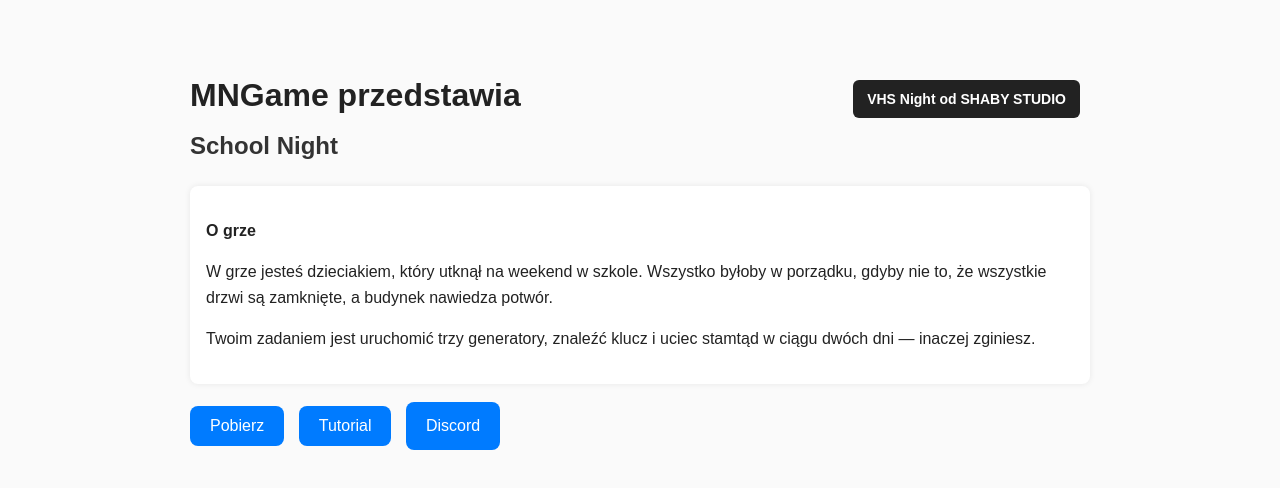
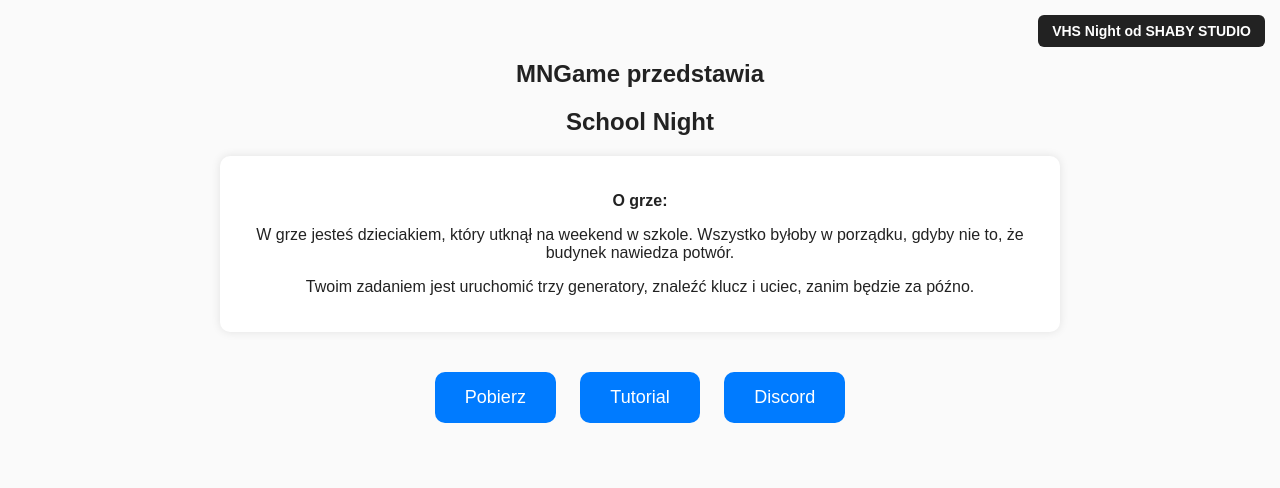
Before and after one commit to magick9k/MNGame-Studio, a plain HTML site: page index.html in a window 1280 px wide. Drawn offline with Linux system fonts and the light colour scheme.

Commit message:
Update index.html

```diff
--- a/index.html
+++ b/index.html
@@ -2,27 +2,66 @@
 <html lang="pl">
 <head>
   <meta charset="utf-8" />
-  <title>MNGame — VHS Night</title>
+  <title>MNGame — School Night</title>
   <style>
     body {
       font-family: Arial, sans-serif;
-      max-width: 900px;
-      margin: 50px auto;
-      line-height: 1.6;
+      margin: 0;
+      padding: 0;
       background-color: #fafafa;
       color: #222;
-      padding: 20px;
+      overflow: hidden;
     }
 
-    header {
-      position: relative;
+    .slide {
+      display: none;
+      width: 100%;
+      height: 100vh;
+      padding: 40px;
+      box-sizing: border-box;
+      text-align: center;
+      transition: opacity 0.5s ease;
+    }
+
+    .active {
+      display: block;
+    }
+
+    h1, h2 {
       margin-bottom: 20px;
+    }
+
+    .desc {
+      max-width: 800px;
+      margin: 0 auto 30px;
+      background: #fff;
+      padding: 20px;
+      border-radius: 10px;
+      box-shadow: 0 0 10px rgba(0,0,0,0.1);
+    }
+
+    .download-btn {
+      display: inline-block;
+      padding: 15px 30px;
+      font-size: 18px;
+      border: none;
+      border-radius: 10px;
+      background-color: #007bff;
+      color: white;
+      text-decoration: none;
+      cursor: pointer;
+      margin: 10px;
+      transition: background-color 0.3s;
+    }
+
+    .download-btn:hover {
+      background-color: #0056b3;
     }
 
     .studio-link {
       position: absolute;
-      top: 10px;
-      right: 10px;
+      top: 15px;
+      right: 15px;
       background-color: #222;
       color: #fff;
       padding: 8px 14px;
@@ -35,39 +74,12 @@
     .studio-link:hover {
       background-color: #444;
     }
-
-    h1 { margin: 0 0 6px 0; }
-    h2 { margin: 0 0 10px 0; font-weight: 600; color: #333; }
-
-    .desc {
-      background: #fff;
-      padding: 16px;
-      border-radius: 8px;
-      box-shadow: 0 0 6px rgba(0,0,0,0.08);
-      margin-bottom: 18px;
-    }
-
-    .buttons { margin-top: 10px; }
-
-    .download-btn {
-      display: inline-block;
-      padding: 11px 20px;
-      font-size: 16px;
-      border: none;
-      border-radius: 8px;
-      background-color: #007bff;
-      color: white;
-      text-decoration: none;
-      cursor: pointer;
-      margin-right: 10px;
-      margin-bottom: 5px;
-    }
-
-    .download-btn:hover { background-color: #0056b3; }
   </style>
 </head>
 <body>
-  <header>
+
+  <!-- SLIDE 1 -->
+  <section class="slide active" id="slide1">
     <h1>MNGame przedstawia</h1>
     <h2>School Night</h2>
     <a class="studio-link"
@@ -76,32 +88,32 @@
        rel="noopener noreferrer">
       VHS Night od SHABY STUDIO
     </a>
-  </header>
 
-  <section class="desc" aria-labelledby="desc-title">
-    <p id="desc-title"><strong>O grze</strong></p>
-    <p>W grze jesteś dzieciakiem, który utknął na weekend w szkole. Wszystko byłoby w porządku, gdyby nie to, że wszystkie drzwi są zamknięte, a budynek nawiedza potwór.</p>
-    <p>Twoim zadaniem jest uruchomić trzy generatory, znaleźć klucz i uciec stamtąd w ciągu dwóch dni — inaczej zginiesz.</p>
+    <div class="desc">
+      <p><strong>O grze:</strong></p>
+      <p>W grze jesteś dzieciakiem, który utknął na weekend w szkole. Wszystko byłoby w porządku, gdyby nie to, że budynek nawiedza potwór.</p>
+      <p>Twoim zadaniem jest uruchomić trzy generatory, znaleźć klucz i uciec, zanim będzie za późno.</p>
+    </div>
+
+    <button class="download-btn" id="toSlide2">Pobierz</button>
+    <button class="download-btn" id="tutorial-btn">Tutorial</button>
+    <a class="download-btn" href="https://discord.gg/qVRYthYAQM" target="_blank">Discord</a>
   </section>
 
-  <div class="buttons">
-    <button class="download-btn" id="download-btn">Pobierz</button>
-    <button class="download-btn" id="tutorial-btn">Tutorial</button>
-    <a class="download-btn" href="https://discord.gg/qVRYthYAQM" target="_blank" rel="noopener noreferrer">Discord</a>
-  </div>
+  <!-- SLIDE 2 -->
+  <section class="slide" id="slide2">
+    <h1>School Night</h1>
+    <button class="download-btn" id="toSlide3">School Night</button>
+  </section>
 
-  <script>
-    // Przycisk Tutorial otwiera YouTube
-    const tutorialBtn = document.getElementById('tutorial-btn');
-    tutorialBtn.addEventListener('click', () => {
-      window.open('https://www.youtube.com/watch?v=7RBzlzVCM8E', '_blank');
-    });
+  <!-- SLIDE 3 -->
+  <section class="slide" id="slide3">
+    <h1>School Night — Pobierz</h1>
+    <button class="download-btn">Aktualizacje</button>
+    <a class="download-btn" href="https://mega.nz/fm/PVM0DDKC" target="_blank">Pobierz</a>
+  </section>
 
-    // Tu możesz dodać funkcjonalność przycisku Pobierz
-    const downloadBtn = document.getElementById('download-btn');
-    downloadBtn.addEventListener('click', () => {
-      window.open('https://mega.nz/folder/JFxWmBYR#vl3CXHMW_NCAP0Fcw7NVcw', '_blank');
-    });
-  </script>
+  <!-- podłączamy zewnętrzny skrypt -->
+  <script src="script.js"></script>
 </body>
 </html>
```
